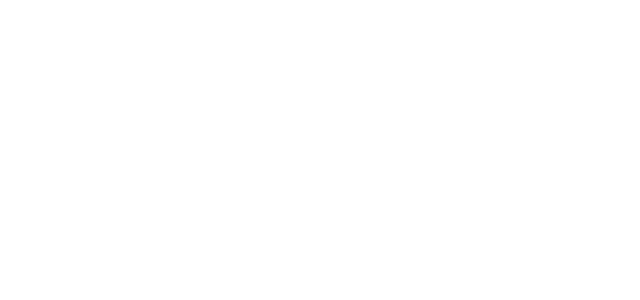
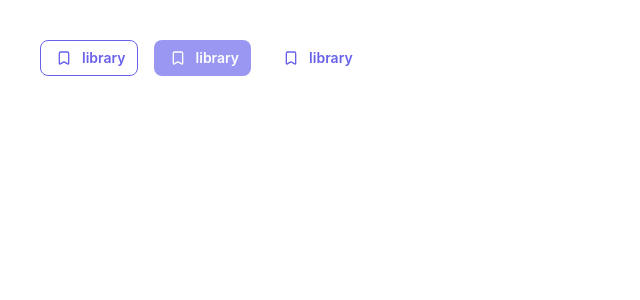
Before and after one commit to ray1e/libris, a React (Vite) app in the folder client/: page / in a window 1280 px wide. Shown: the top 300 px of the page, without its empty margins (0-640 px from the left). Built offline with nearby package versions, Linux system fonts and the light colour scheme.

Commit message:
feat(client): add reusable button component

```diff
--- a/client/package.json
+++ b/client/package.json
@@ -10,8 +10,12 @@
     "preview": "vite preview"
   },
   "dependencies": {
+    "class-variance-authority": "^0.7.1",
+    "clsx": "^2.1.1",
+    "lucide-react": "^1.45.0",
     "react": "^19.2.8",
-    "react-dom": "^19.2.8"
+    "react-dom": "^19.2.8",
+    "tailwind-merge": "^3.7.0"
   },
   "devDependencies": {
     "@eslint/js": "^10.0.1",
--- a/client/src/App.jsx
+++ b/client/src/App.jsx
@@ -1,10 +1,24 @@
+import { Button } from "./components/common/Button.jsx";
+import {Bookmark} from "lucide-react";
 function App() {
-
   return (
     <>
+    <div className="flex gap-4 p-10">
+      <Button variant="filter" size="sm" leftIcon={<Bookmark className="size-4" />}>
+        library
+      </Button>
+
+        <Button variant="secondary" size="sm" leftIcon={<Bookmark className="size-4" />}>
+        library
+      </Button>
+
+        <Button variant="navigation" size="sm" leftIcon={<Bookmark className="size-4" />}>
+        library
+      </Button>
+    </div>
 
     </>
-  )
+  );
 }
 
-export default App
+export default App;
--- /dev/null
+++ b/client/src/components/common/Button.jsx
@@ -0,0 +1,32 @@
+import { cn } from "../../lib/utils.js";
+import { buttonVariants } from "./buttonVariants.js";
+
+export function Button({
+  className,
+  variant,
+  size,
+  isSelected = false,
+  leftIcon,
+  rightIcon,
+  children,
+  ...props
+}) {
+  return (
+    <button
+      className={cn(buttonVariants({ variant, size, isSelected }), className)}
+      {...props}
+    >
+      {leftIcon && (
+        <span className="size-6 p-0.5 flex justify-center items-center gap-2.5">
+          {leftIcon}
+        </span>
+      )}
+      <span className="body-sm-semi-bold justify-start">{children}</span>
+      {rightIcon && (
+        <span className="size-6 p-0.5 flex justify-center items-center gap-2.5">
+          {rightIcon}
+        </span>
+      )}
+    </button>
+  );
+}
--- /dev/null
+++ b/client/src/components/common/buttonVariants.js
@@ -0,0 +1,34 @@
+import { cva } from "class-variance-authority";
+
+export const buttonVariants = cva("button", {
+  variants: {
+    variant: {
+      primary:
+        "bg-surface-action text-text-on-action active:bg-surface-action-hover rounded-lg inline-flex justify-center items-center",
+      secondary:
+        "bg-surface-action-secondary text-text-on-action active:bg-surface-action-hover-secondary rounded-lg inline-flex justify-center items-center",
+      filter:
+        "rounded-lg text-text-action outline outline-1 outline-offset-[-1px] outline-Border-action inline-flex justify-center items-center",
+      notHighlited:
+        "rounded-lg inline-flex text-text-action active:text-text-action-hover justify-center items-center",
+      navigation:
+        "rounded-lg inline-flex text-text-action active:text-text-action-hover justify-center items-center",
+    },
+    isSelected: {
+      true: "",
+      false: "",
+    },
+    size: {
+      sm: "h-9 px-3 gap-1.5 body-sm-semi-bold",
+      md: "h-10 px-4 gap-2 body-md-semi-bold",
+      lg: "h-12 px-6 gap-2.5 body-lg-semi-bold",
+    },
+  },
+  compoundVariants: [
+    {
+      variant: "filter",
+      isSelected: true,
+      className: "bg-surface-action text-text-on-action",
+    },
+  ],
+});
--- /dev/null
+++ b/client/src/lib/utils.js
@@ -0,0 +1,6 @@
+import { clsx } from "clsx";
+import { twMerge } from "tailwind-merge";
+
+export function cn (...inputs) {
+    return twMerge(clsx(inputs));
+}
```
Also changed, not shown: 1 other file (tests, documents, lock files or other folders).
